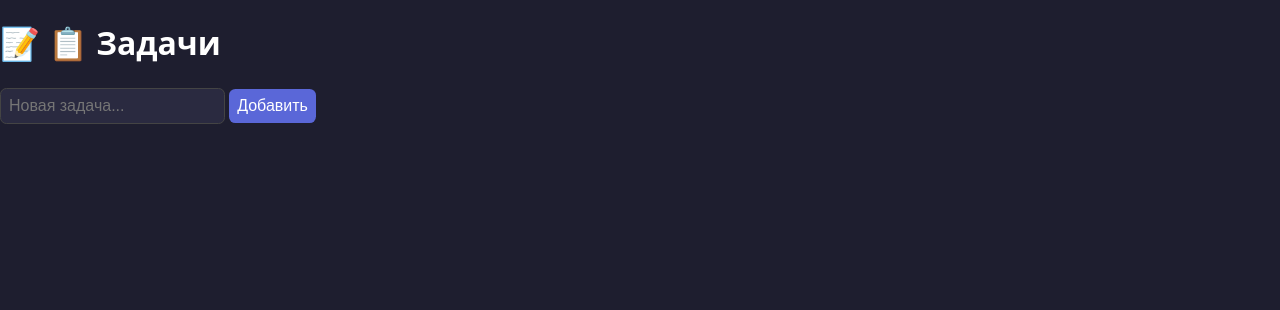
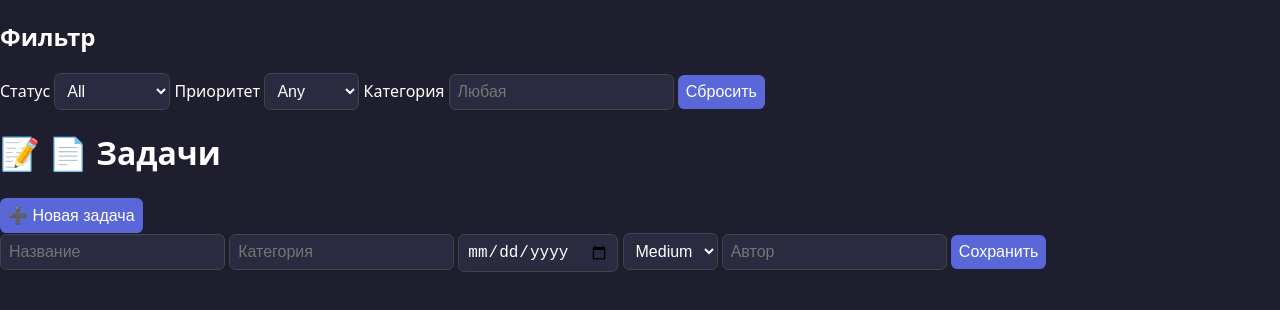
Before and after one commit to Granghaal/telegram-app, a plain HTML site: page index.html in a window 1280 px wide. Drawn offline with Linux system fonts and the light colour scheme.

Commit message:
index.html

```diff
--- a/index.html
+++ b/index.html
@@ -2,16 +2,56 @@
 <html lang="ru">
 <head>
   <meta charset="UTF-8" />
-  <meta name="viewport" content="width=device-width, initial-scale=1.0"/>
-  <title>Менеджер задач</title>
+  <meta name="viewport" content="width=device-width, initial-scale=1.0" />
+  <title>Задачи</title>
   <link rel="stylesheet" href="style.css" />
 </head>
 <body>
-  <div id="app">
-    <h1>📋 Задачи</h1>
-    <input type="text" id="taskInput" placeholder="Новая задача..." />
-    <button onclick="addTask()">Добавить</button>
-    <ul id="taskList"></ul>
+  <div class="app">
+    <aside class="sidebar">
+      <h2>Фильтр</h2>
+      <label>Статус
+        <select id="filter-status">
+          <option>All</option>
+          <option>Active</option>
+          <option>Completed</option>
+        </select>
+      </label>
+      <label>Приоритет
+        <select id="filter-priority">
+          <option>Any</option>
+          <option>High</option>
+          <option>Medium</option>
+          <option>Low</option>
+        </select>
+      </label>
+      <label>Категория
+        <input id="filter-category" type="text" placeholder="Любая" />
+      </label>
+      <button id="reset-filters">Сбросить</button>
+    </aside>
+
+    <main class="main">
+      <header class="header">
+        <h1>📄 Задачи</h1>
+        <button id="new-task">➕ Новая задача</button>
+      </header>
+
+      <div id="task-form" class="form hidden">
+        <input id="title" placeholder="Название" />
+        <input id="category" placeholder="Категория" />
+        <input id="deadline" type="date" />
+        <select id="priority">
+          <option>Low</option>
+          <option selected>Medium</option>
+          <option>High</option>
+        </select>
+        <input id="author" placeholder="Автор" />
+        <button id="save-task">Сохранить</button>
+      </div>
+
+      <ul id="task-list" class="task-list"></ul>
+    </main>
   </div>
   <script src="script.js"></script>
 </body>
```
